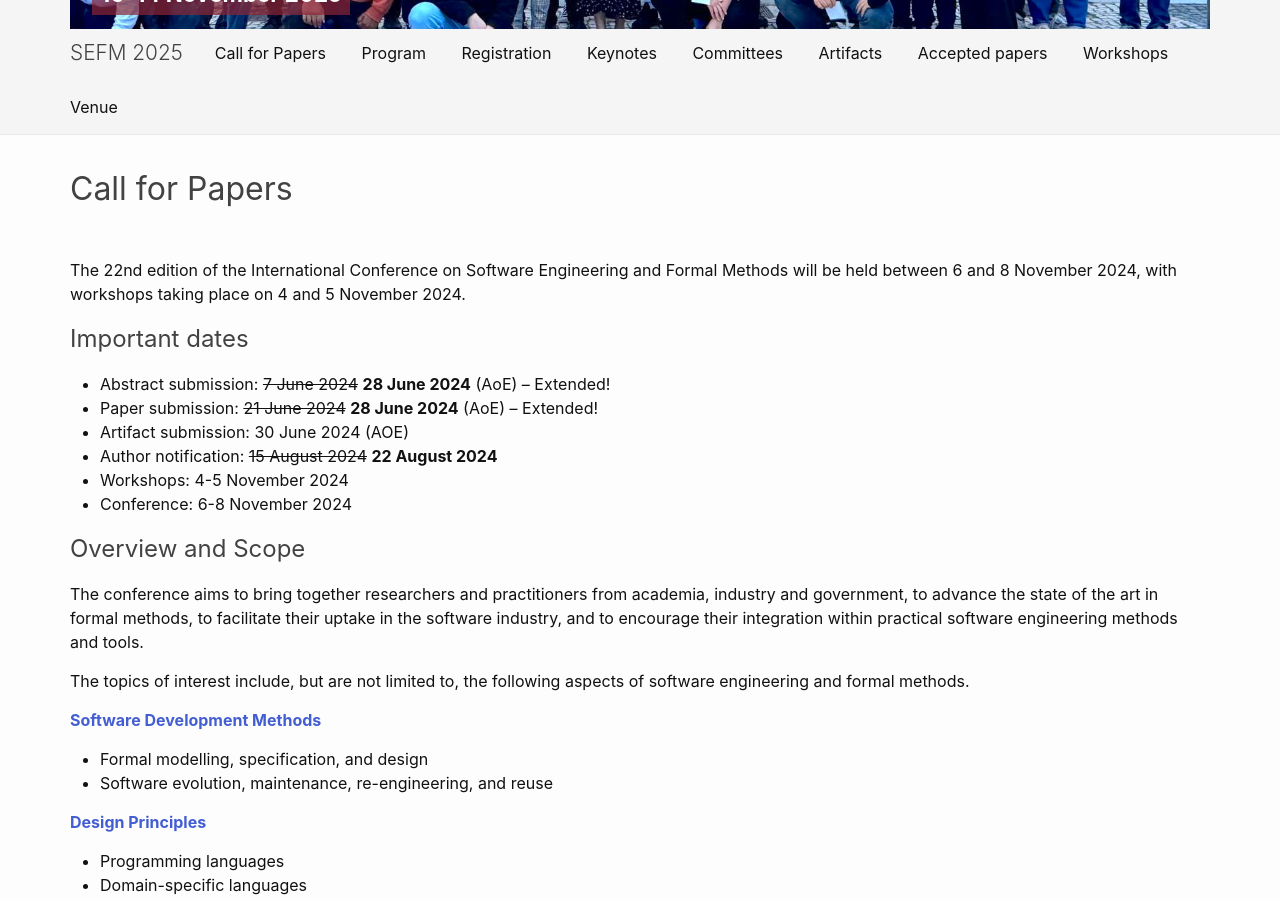
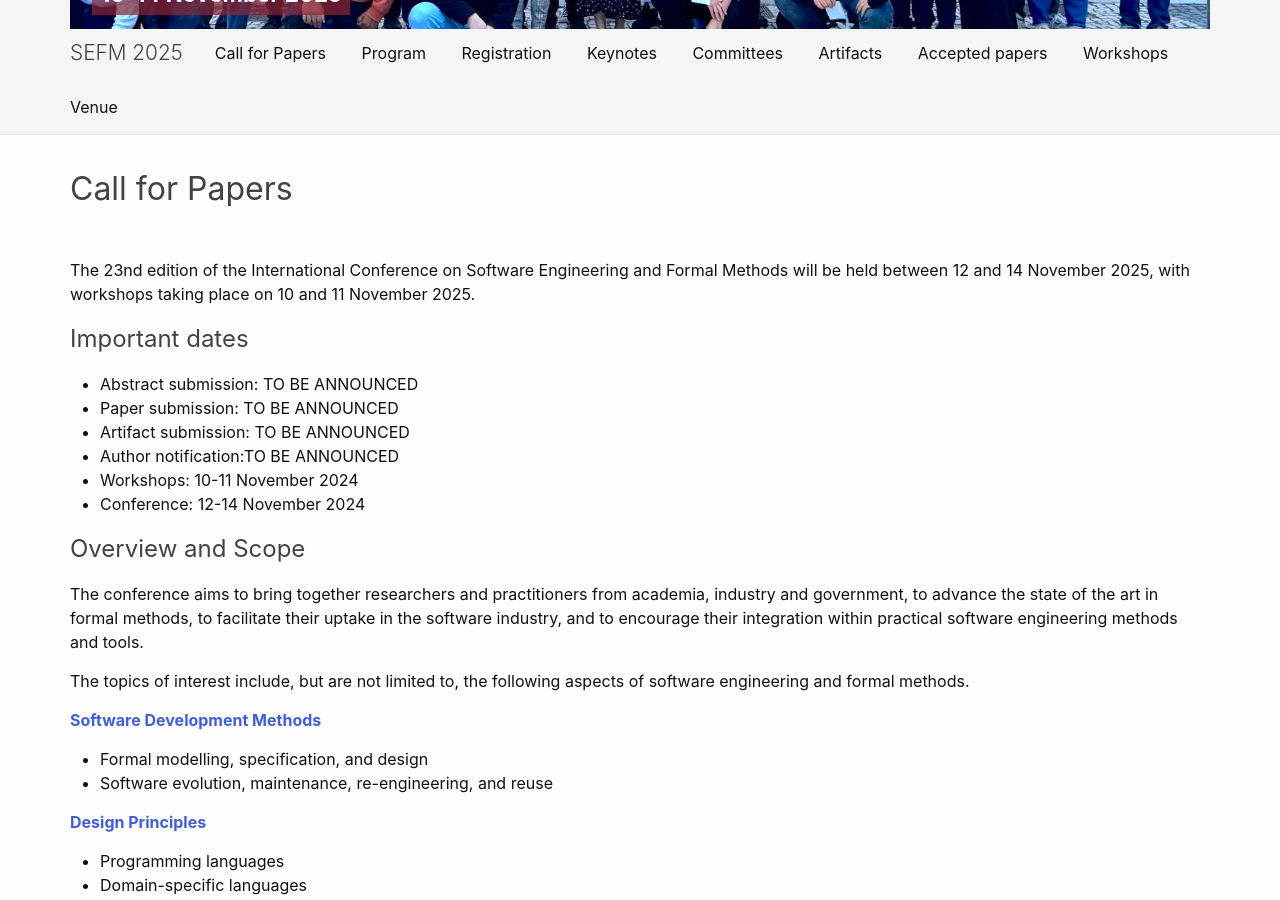
Before and after one commit to sefm-conference/2025, a Jekyll site: the page built from _pages/callforpapers.md, in a window 1280 px wide and 900 px high, scrolled down 383 px. Built offline with Jekyll 4.4.1, drawn with Linux system fonts in a browser that asks for light colours; some of the changed text lies outside the part shown.

Commit message:
Update callforpapers.md

```diff
--- a/_pages/callforpapers.md
+++ b/_pages/callforpapers.md
@@ -6,16 +6,16 @@ permalink: /callforpapers/
 order: 2
 # published: false
 ---
-The 22nd edition of the International Conference on Software Engineering and
-Formal Methods will be held between 6 and 8 November 2024, with workshops taking place on 4 and 5 November 2024.
+The 23nd edition of the International Conference on Software Engineering and
+Formal Methods will be held between 12 and 14 November 2025, with workshops taking place on 10 and 11 November 2025.
 
 ## Important dates
-- Abstract submission: ~~7 June 2024~~  __28 June 2024__ (AoE) -- Extended!
-- Paper submission: ~~21 June 2024~~  __28 June 2024__ (AoE) -- Extended!
-- Artifact submission: 30 June 2024 (AOE)
-- Author notification: ~~15 August 2024~~ __22 August 2024__
-- Workshops: 4-5 November 2024
-- Conference: 6-8 November 2024
+- Abstract submission: TO BE ANNOUNCED
+- Paper submission: TO BE ANNOUNCED
+- Artifact submission: TO BE ANNOUNCED
+- Author notification:TO BE ANNOUNCED
+- Workshops: 10-11 November 2024
+- Conference: 12-14 November 2024
 
 <!--
 - Camera-ready submission: 10 September 2024
@@ -80,7 +80,7 @@ Papers must be formatted according to the [guidelines for Springer LNCS papers](
 All submissions must be original, unpublished, and not submitted concurrently for publication elsewhere.
 
 Papers can be submitted through Easychair:
-[https://easychair.org/conferences/?conf=sefm24](https://easychair.org/conferences/?conf=sefm24)
+[https://easychair.org/conferences/?conf=sefm25](https://easychair.org/conferences/?conf=sefm25)
 
 
 ## Artifact Evaluation
@@ -89,8 +89,4 @@ Similar to last year, SEFM provides an artifact evaluation (AE). An artifact con
 
 ## Publication
 
-All accepted papers will appear in the proceedings of the conference that will
-be published as a volume in Springer's LNCS series.
-
-
-The authors of a selected subset of accepted papers will be invited to submit extended versions of their papers to a special issue of the journal [Software and Systems Modeling](https://www.springer.com/journal/10270) (SoSyM).
+TO BE ANNOUNCED
```
